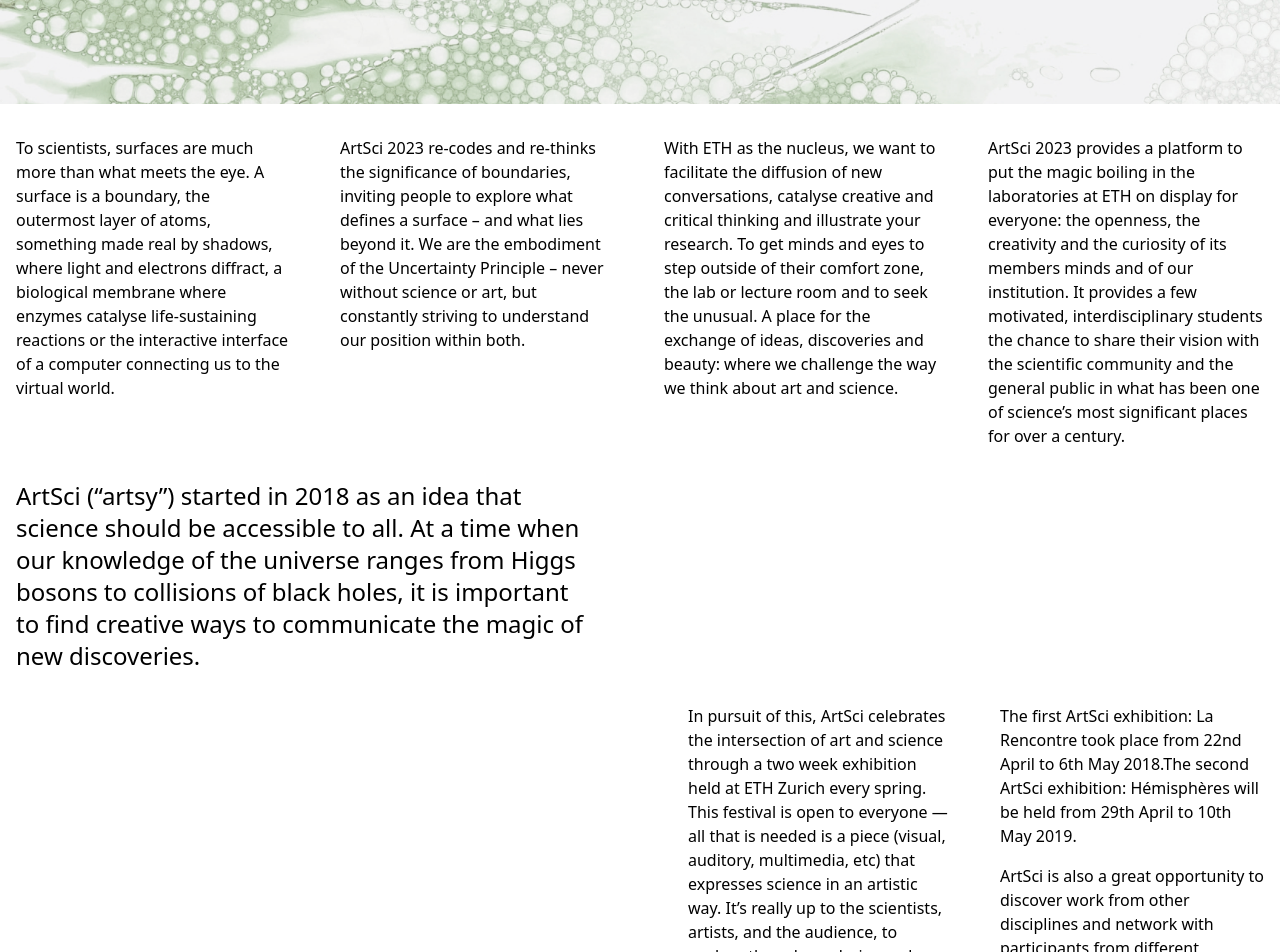
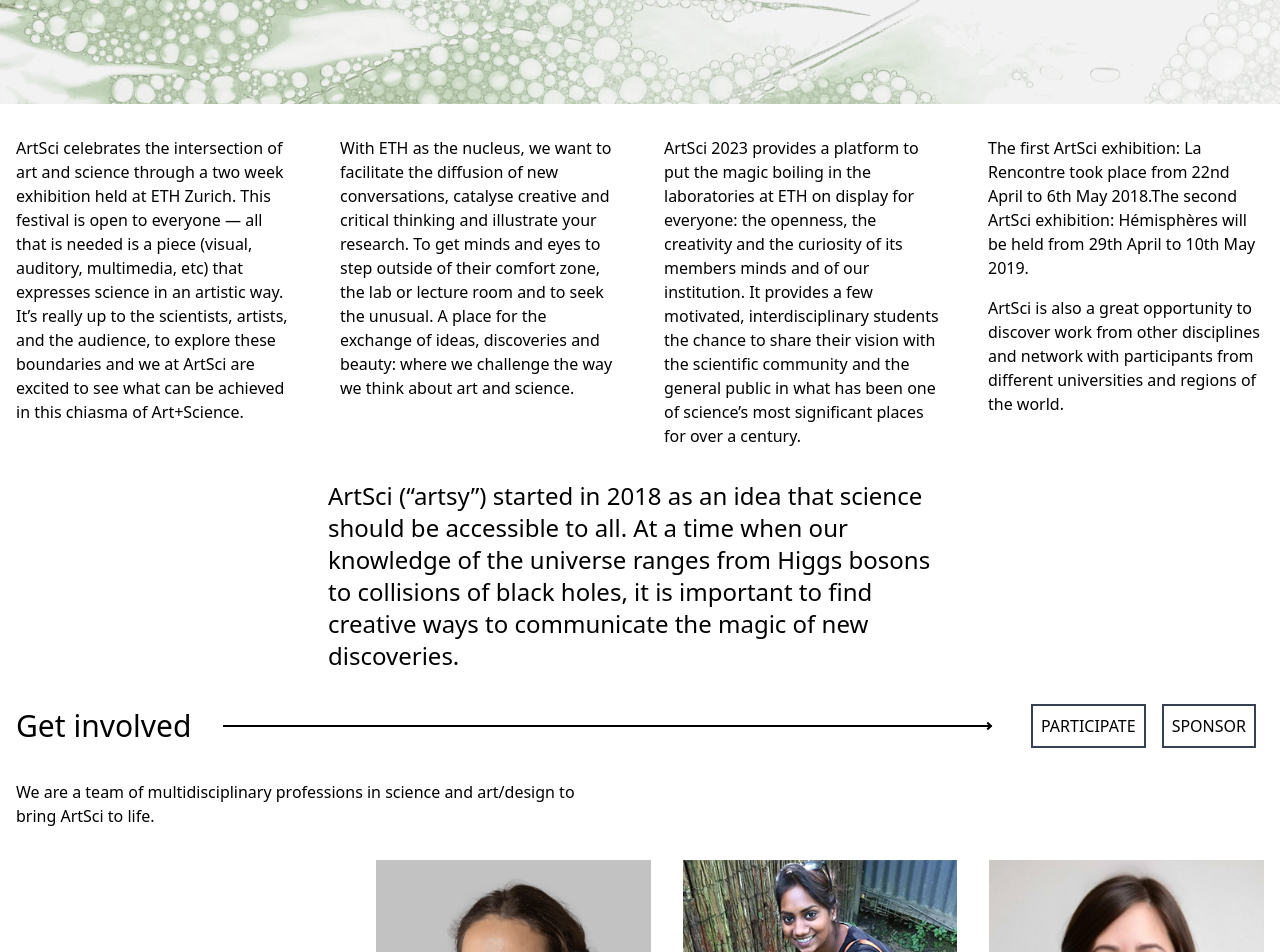
Before and after one commit to ArtSci-ethz/website-2023, a SvelteKit app: page /about in a window 1280 px wide. Shown: the part 280-1232 px from the top of the page. Built offline with nearby package versions, Linux system fonts and the light colour scheme.

Commit message:
feat: shorten introduction text

```diff
--- a/src/routes/(main)/about/+page.svelte
+++ b/src/routes/(main)/about/+page.svelte
@@ -59,16 +59,11 @@
 <div class="my-4">
   <div class="grid auto-rows-max gap-4 md:grid-cols-2 md:gap-12 lg:grid-cols-4">
     <div>
-      To scientists, surfaces are much more than what meets the eye. A surface is a boundary, the
-      outermost layer of atoms, something made real by shadows, where light and electrons diffract,
-      a biological membrane where enzymes catalyse life-sustaining reactions or the interactive
-      interface of a computer connecting us to the virtual world.
-    </div>
-    <div>
-      ArtSci 2023 re-codes and re-thinks the significance of boundaries, inviting people to explore
-      what defines a surface – and what lies beyond it. We are the embodiment of the Uncertainty
-      Principle – never without science or art, but constantly striving to understand our position
-      within both.
+      ArtSci celebrates the intersection of art and science through a two week exhibition held at
+      ETH Zurich. This festival is open to everyone — all that is needed is a piece (visual,
+      auditory, multimedia, etc) that expresses science in an artistic way. It’s really up to the
+      scientists, artists, and the audience, to explore these boundaries and we at ArtSci are
+      excited to see what can be achieved in this chiasma of Art+Science.
     </div>
     <div>
       With ETH as the nucleus, we want to facilitate the diffusion of new conversations, catalyse
@@ -84,24 +79,6 @@
       vision with the scientific community and the general public in what has been one of science’s
       most significant places for over a century.
     </div>
-  </div>
-
-  <!-- Section 2 -->
-  <div class="text-2xl mt-8 lg:w-1/2 lg:pr-12">
-    ArtSci (“artsy”) started in 2018 as an idea that science should be accessible to all. At a time
-    when our knowledge of the universe ranges from Higgs bosons to collisions of black holes, it is
-    important to find creative ways to communicate the magic of new discoveries.
-  </div>
-
-  <!-- Section 3 -->
-  <div class="mt-8 grid auto-rows-max gap-4 md:grid-cols-2 md:gap-12 lg:w-1/2 lg:pl-12 lg:ml-auto">
-    <div>
-      In pursuit of this, ArtSci celebrates the intersection of art and science through a two week
-      exhibition held at ETH Zurich every spring. This festival is open to everyone — all that is
-      needed is a piece (visual, auditory, multimedia, etc) that expresses science in an artistic
-      way. It’s really up to the scientists, artists, and the audience, to explore these boundaries
-      and we at ArtSci are excited to see what can be achieved in this chiasma of Art+Science.
-    </div>
     <div>
       <p>
         The first ArtSci exhibition: La Rencontre took place from 22nd April to 6th May 2018.The
@@ -112,6 +89,13 @@
         participants from different universities and regions of the world.
       </p>
     </div>
+  </div>
+
+  <!-- Section 2 -->
+  <div class="text-2xl mt-8 lg:w-1/2 lg:mx-auto">
+    ArtSci (“artsy”) started in 2018 as an idea that science should be accessible to all. At a time
+    when our knowledge of the universe ranges from Higgs bosons to collisions of black holes, it is
+    important to find creative ways to communicate the magic of new discoveries.
   </div>
 
   <!-- Section: Get involved! -->
```
